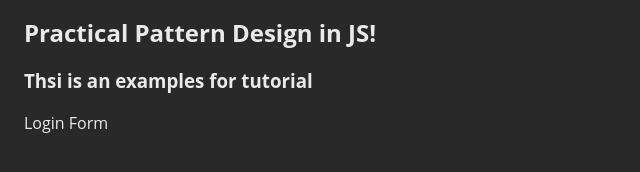
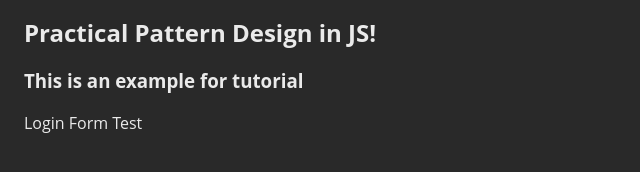
Before and after one commit to Mhjalil/Pattern-Design-in-JS, a plain HTML site: page index.html in a window 1280 px wide. Shown: the full height of the page, 0-640 px from the left. Drawn offline with Linux system fonts and the light colour scheme.

Commit message:
added some code on index

```diff
--- a/index.html
+++ b/index.html
@@ -10,8 +10,8 @@
 <body>
 
 <h1>Practical Pattern Design in JS!</h1>
-<h3>Thsi is an examples for tutorial</h3>
-Login Form
+<h3>This is an example for tutorial</h3>
+Login Form Test
 
 
 <script src="scripts/script.js" type="text/javascript"></script>
```
